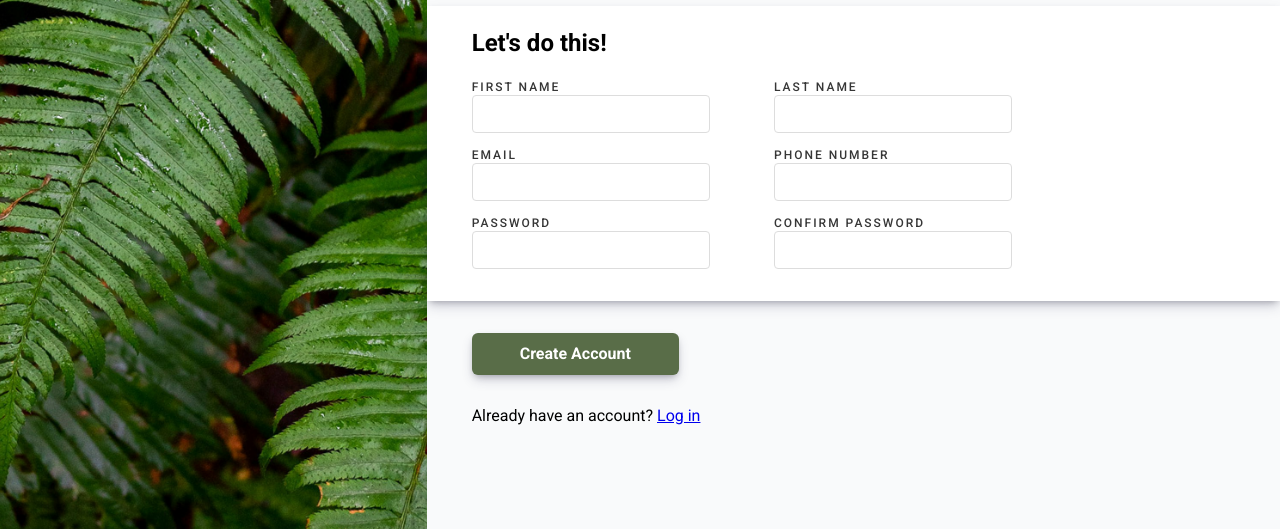
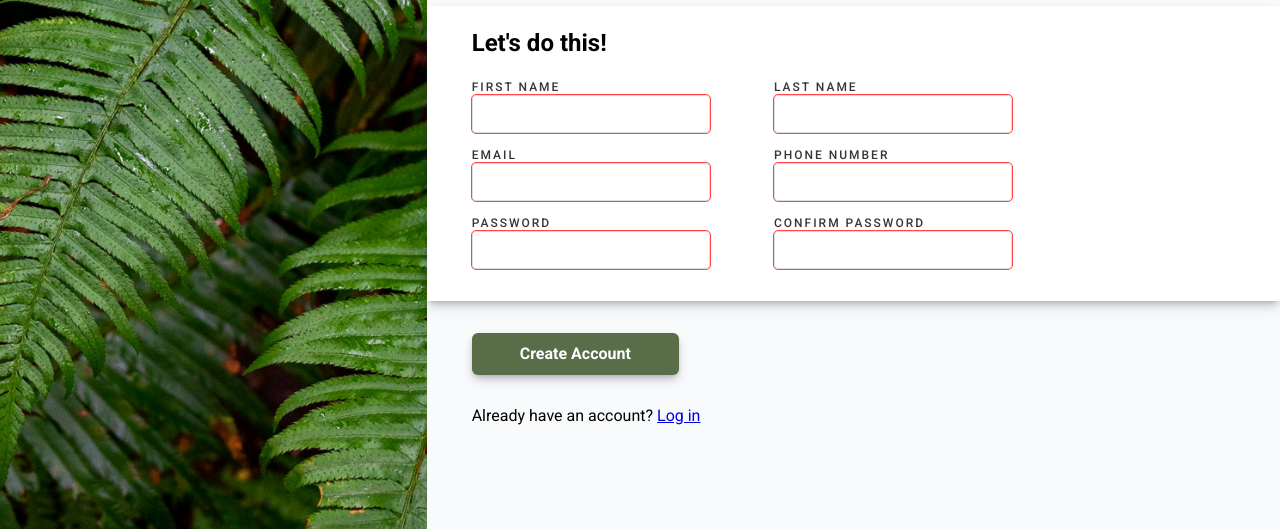
Before and after one commit to aleksapetrovic2907/odin-6-sign-up-form, a plain HTML site: page index.html in a window 1280 px wide. Shown: the part 271-800 px from the top of the page. Drawn offline with Linux system fonts and the light colour scheme.

Commit message:
apply red outline when form inputs are invalid

```diff
--- a/styles/styles.css
+++ b/styles/styles.css
@@ -126,6 +126,10 @@
     box-shadow: rgba(50, 50, 93, 0.25) 0px 6px 12px -2px, rgba(0, 0, 0, 0.3) 0px 3px 7px -3px;
 }
 
+.input-wrapper input:invalid {
+    outline: 1px solid rgb(255, 69, 69);
+}
+
 .primary-btn {
     background-color: var(--green-color);
     border-radius: 6px;
```
